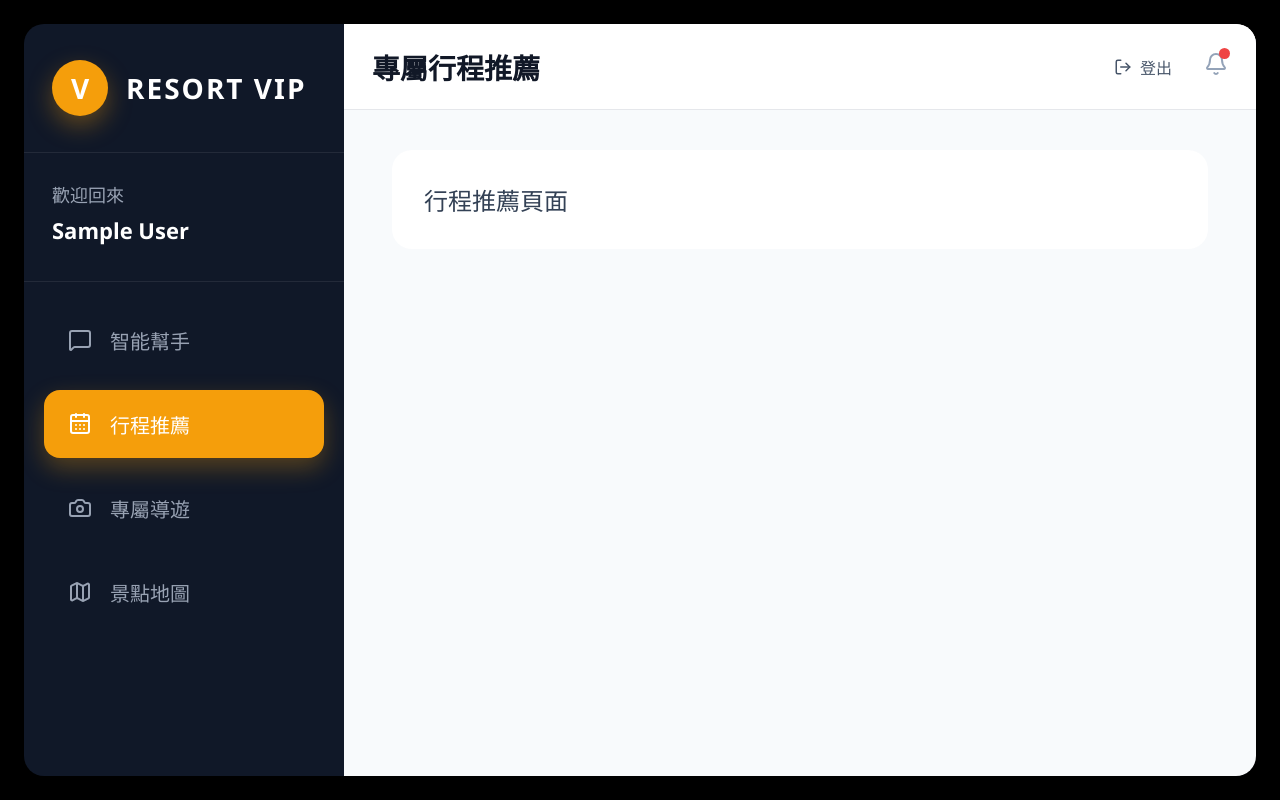
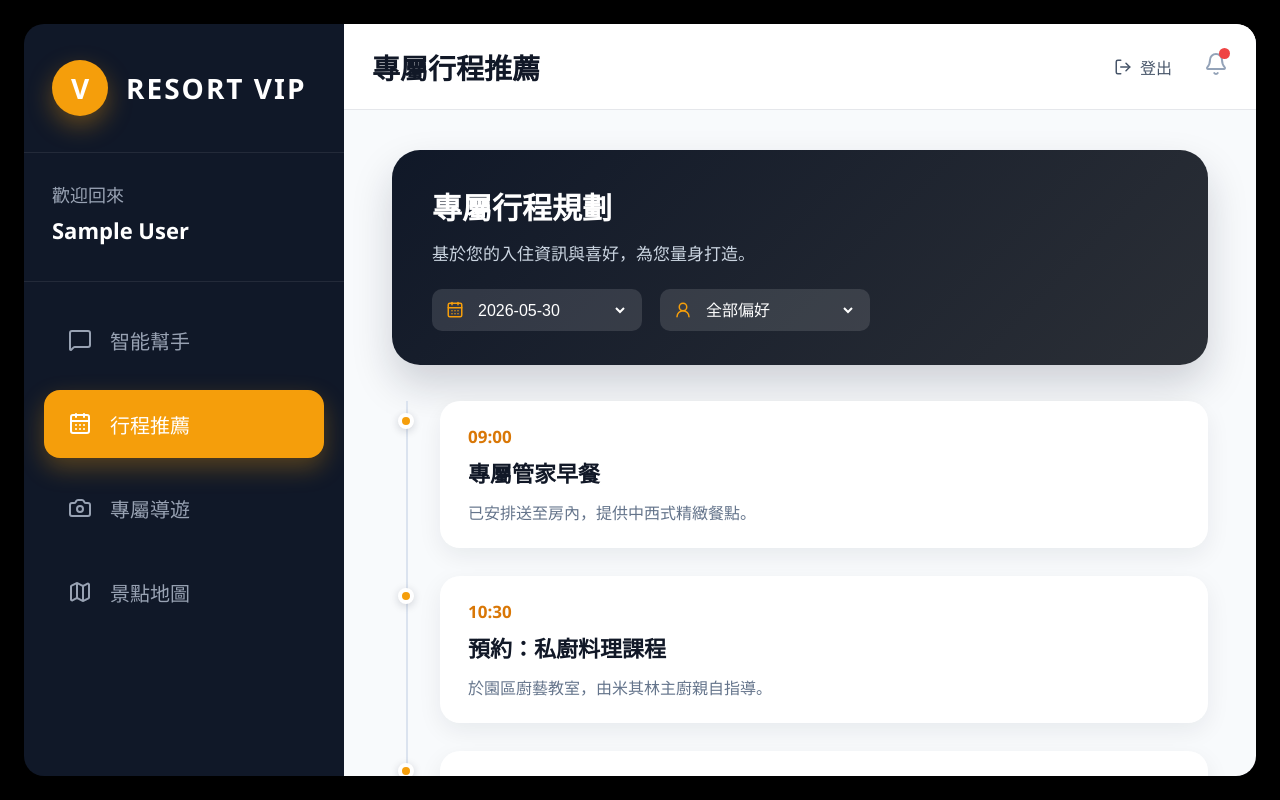
Before and after one commit to bomeiweiwei/resort-vip-web, a React (Vite) app: page /itinerary in a window 1280 px wide. Built offline with nearby package versions, Linux system fonts and the light colour scheme; sample sign-in values are in the browser's storage.

Commit message:
feat(frontend): implement itinerary page with mock API filters

```diff
--- /dev/null
+++ b/src/apis/itineraryApi.ts
@@ -0,0 +1,20 @@
+import axios from "axios";
+import exclusiveItineraryMock from "../mocks/exclusive_itinerary.json";
+
+import type { ItineraryDateGroup } from "../types/itinerary";
+
+const useMock = import.meta.env.VITE_USE_MOCK === "true";
+
+export const getExclusiveItinerary = async (): Promise<
+  ItineraryDateGroup[]
+> => {
+  if (useMock) {
+    return exclusiveItineraryMock;
+  }
+
+  const response = await axios.get<ItineraryDateGroup[]>(
+    "/api/recommends/exclusive-itinerary"
+  );
+
+  return response.data;
+};
--- a/src/index.css
+++ b/src/index.css
@@ -583,3 +583,174 @@ a {
     white-space: nowrap;
   }
 }
+
+.itinerary-page {
+  max-width: 1100px;
+  margin: 0 auto;
+}
+
+.itinerary-hero {
+  background: linear-gradient(135deg, #101828, #2b2f36);
+  color: white;
+  border-radius: 28px;
+  padding: 34px 40px;
+  margin-bottom: 36px;
+  box-shadow: 0 20px 40px rgba(15, 23, 42, 0.18);
+}
+
+.itinerary-hero h2 {
+  margin: 0 0 12px;
+  font-size: 30px;
+}
+
+.itinerary-hero p {
+  margin: 0 0 24px;
+  color: #cbd5e1;
+  font-size: 17px;
+}
+
+.itinerary-filters {
+  display: flex;
+  gap: 18px;
+  flex-wrap: wrap;
+}
+
+.itinerary-filter {
+  display: flex;
+  align-items: center;
+  gap: 10px;
+
+  min-width: 210px;
+  height: 42px;
+  padding: 0 14px;
+
+  background: rgba(255, 255, 255, 0.12);
+  border-radius: 10px;
+  color: #f59e0b;
+}
+
+.itinerary-filter select {
+  flex: 1;
+  border: none;
+  outline: none;
+  color: white;
+  background: transparent;
+  font-size: 16px;
+}
+
+.itinerary-filter option {
+  color: #111827;
+}
+
+.timeline {
+  position: relative;
+  padding-left: 48px;
+}
+
+.timeline::before {
+  content: "";
+  position: absolute;
+  left: 14px;
+  top: 0;
+  bottom: 0;
+  width: 2px;
+  background: #dbe3ef;
+}
+
+.timeline-row {
+  position: relative;
+  margin-bottom: 28px;
+}
+
+.timeline-dot {
+  position: absolute;
+  left: -42px;
+  top: 12px;
+  width: 16px;
+  height: 16px;
+  background: #f59e0b;
+  border: 4px solid #ffffff;
+  border-radius: 50%;
+  box-shadow: 0 2px 8px rgba(15, 23, 42, 0.18);
+}
+
+.timeline-card {
+  background: #ffffff;
+  border-radius: 20px;
+  padding: 24px 28px;
+  box-shadow: 0 8px 24px rgba(15, 23, 42, 0.07);
+}
+
+.timeline-card span {
+  display: block;
+  margin-bottom: 8px;
+  color: #d97706;
+  font-weight: 700;
+  font-size: 17px;
+}
+
+.timeline-card h3 {
+  margin: 0 0 12px;
+  color: #111827;
+  font-size: 22px;
+}
+
+.timeline-card p {
+  margin: 0;
+  color: #64748b;
+  font-size: 16px;
+}
+
+.empty-card {
+  background: white;
+  border-radius: 20px;
+  padding: 28px;
+  color: #64748b;
+  box-shadow: 0 8px 24px rgba(15, 23, 42, 0.07);
+}
+
+@media (max-width: 768px) {
+  .itinerary-page {
+    max-width: none;
+  }
+
+  .itinerary-hero {
+    padding: 26px 22px;
+    border-radius: 22px;
+    margin-bottom: 28px;
+  }
+
+  .itinerary-hero h2 {
+    font-size: 26px;
+  }
+
+  .itinerary-filters {
+    flex-direction: column;
+    gap: 12px;
+  }
+
+  .itinerary-filter {
+    width: 100%;
+    min-width: 0;
+  }
+
+  .timeline {
+    padding-left: 34px;
+  }
+
+  .timeline::before {
+    left: 10px;
+  }
+
+  .timeline-dot {
+    left: -31px;
+  }
+
+  .timeline-card {
+    padding: 22px;
+  }
+
+  .timeline-card h3 {
+    font-size: 20px;
+  }
+}
--- /dev/null
+++ b/src/mocks/exclusive_itinerary.json
@@ -0,0 +1,54 @@
+[
+  {
+    "date": "2026-05-30",
+    "schedules": [
+      {
+        "time": "09:00",
+        "title": "專屬管家早餐",
+        "content": "已安排送至房內，提供中西式精緻餐點。",
+        "preference": 1
+      },
+      {
+        "time": "10:30",
+        "title": "預約：私廚料理課程",
+        "content": "於園區廚藝教室，由米其林主廚親自指導。",
+        "preference": 2
+      },
+      {
+        "time": "14:00",
+        "title": "無邊際泳池包場",
+        "content": "您的專屬時段，已備妥香檳與點心。",
+        "preference": 1
+      },
+      {
+        "time": "18:30",
+        "title": "海景日落晚宴",
+        "content": "為您保留視野最佳的窗邊座位。",
+        "preference": 2
+      }
+    ]
+  },
+  {
+    "date": "2026-05-31",
+    "schedules": [
+      {
+        "time": "08:30",
+        "title": "森林步道晨間導覽",
+        "content": "由專人帶領探索園區秘境森林步道。",
+        "preference": 1
+      },
+      {
+        "time": "11:00",
+        "title": "SPA 放鬆療程",
+        "content": "安排芳療師提供 VIP 專屬舒壓療程。",
+        "preference": 1
+      },
+      {
+        "time": "15:00",
+        "title": "下午茶品酒體驗",
+        "content": "於景觀酒廊享用精選甜點與氣泡酒。",
+        "preference": 2
+      }
+    ]
+  }
+]
--- a/src/pages/ItineraryPage.tsx
+++ b/src/pages/ItineraryPage.tsx
@@ -1,5 +1,129 @@
+import { useEffect, useMemo, useState } from "react";
+import { CalendarDays, UserRound } from "lucide-react";
+import { getExclusiveItinerary } from "../apis/itineraryApi";
+
+import type {
+  ItineraryDateGroup,
+  ItinerarySchedule,
+} from "../types/itinerary";
+
+const preferenceOptions = [
+  {
+    value: 0,
+    label: "全部偏好",
+  },
+  {
+    value: 1,
+    label: "休閒放鬆",
+  },
+  {
+    value: 2,
+    label: "美食體驗",
+  },
+];
+
 function ItineraryPage() {
-  return <div className="page-placeholder">行程推薦頁面</div>;
+  const [itineraryList, setItineraryList] = useState<
+    ItineraryDateGroup[]
+  >([]);
+
+  const [selectedDate, setSelectedDate] = useState("");
+  const [selectedPreference, setSelectedPreference] = useState(0);
+
+  useEffect(() => {
+    const loadItinerary = async () => {
+      const data = await getExclusiveItinerary();
+
+      setItineraryList(data);
+
+      if (data.length > 0) {
+        setSelectedDate(data[0].date);
+      }
+    };
+
+    loadItinerary();
+  }, []);
+
+  const selectedDateGroup = useMemo(() => {
+    return itineraryList.find((item) => item.date === selectedDate);
+  }, [itineraryList, selectedDate]);
+
+  const filteredSchedules: ItinerarySchedule[] = useMemo(() => {
+    const schedules = selectedDateGroup?.schedules ?? [];
+
+    if (selectedPreference === 0) {
+      return schedules;
+    }
+
+    return schedules.filter(
+      (item) => item.preference === selectedPreference
+    );
+  }, [selectedDateGroup, selectedPreference]);
+
+  const selectedPreferenceLabel =
+    preferenceOptions.find((item) => item.value === selectedPreference)
+      ?.label ?? "全部偏好";
+
+  return (
+    <div className="itinerary-page">
+      <section className="itinerary-hero">
+        <h2>專屬行程規劃</h2>
+        <p>基於您的入住資訊與喜好，為您量身打造。</p>
+
+        <div className="itinerary-filters">
+          <label className="itinerary-filter">
+            <CalendarDays size={18} />
+            <select
+              value={selectedDate}
+              onChange={(event) => setSelectedDate(event.target.value)}
+            >
+              {itineraryList.map((item) => (
+                <option key={item.date} value={item.date}>
+                  {item.date}
+                </option>
+              ))}
+            </select>
+          </label>
+
+          <label className="itinerary-filter">
+            <UserRound size={18} />
+            <select
+              value={selectedPreference}
+              onChange={(event) =>
+                setSelectedPreference(Number(event.target.value))
+              }
+            >
+              {preferenceOptions.map((item) => (
+                <option key={item.value} value={item.value}>
+                  {item.label}
+                </option>
+              ))}
+            </select>
+          </label>
+        </div>
+      </section>
+
+      <section className="timeline">
+        {filteredSchedules.length === 0 && (
+          <div className="empty-card">
+            此日期沒有符合「{selectedPreferenceLabel}」的行程。
+          </div>
+        )}
+
+        {filteredSchedules.map((item) => (
+          <div key={`${item.time}-${item.title}`} className="timeline-row">
+            <div className="timeline-dot" />
+
+            <article className="timeline-card">
+              <span>{item.time}</span>
+              <h3>{item.title}</h3>
+              <p>{item.content}</p>
+            </article>
+          </div>
+        ))}
+      </section>
+    </div>
+  );
 }
 
 export default ItineraryPage;
--- /dev/null
+++ b/src/types/itinerary.ts
@@ -0,0 +1,11 @@
+export type ItinerarySchedule = {
+  time: string;
+  title: string;
+  content: string;
+  preference: number;
+};
+
+export type ItineraryDateGroup = {
+  date: string;
+  schedules: ItinerarySchedule[];
+};
```
